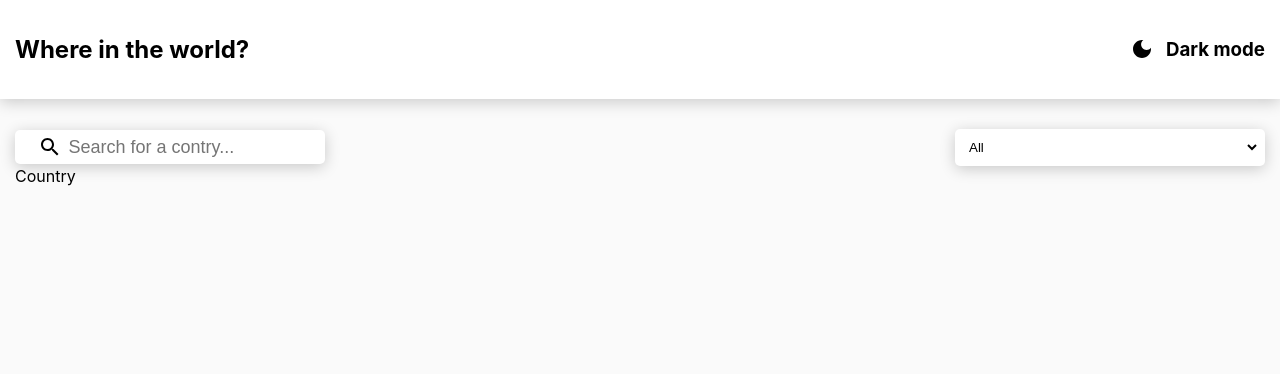
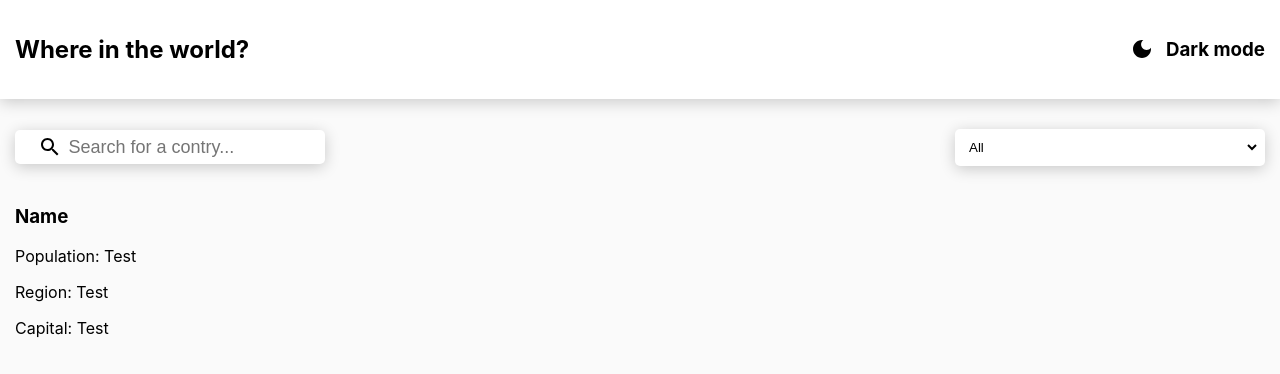
Before and after one commit to tadasv1998/react-countrys-api-final-project, a React (Create React App) app: page / in a window 1280 px wide. Shown: the top 374 px of the page. Built offline with nearby package versions, Linux system fonts and the light colour scheme.

Commit message:
added country body elements

```diff
--- a/src/Country.jsx
+++ b/src/Country.jsx
@@ -2,7 +2,23 @@ import React from 'react'
 
 function Country() {
   return (
-    <div>Country</div>
+    <div className='country'>
+        <div className='flag_container'>
+            <img src="" alt="" />
+        </div>
+        <div className='details'>
+            <h3 className='name'>Name</h3>
+            <p>
+                Population: <span className='values'>Test</span>
+            </p>
+            <p>
+                Region: <span className='values'>Test</span>
+            </p>
+            <p>
+                Capital: <span className='values'>Test</span>
+            </p>
+        </div>
+    </div>
   )
 }
 
```
